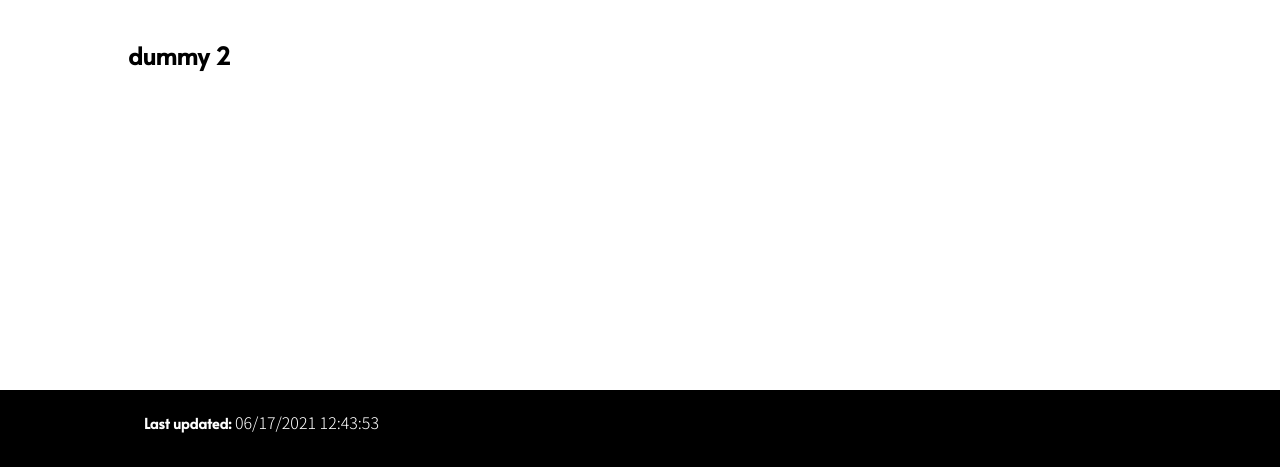
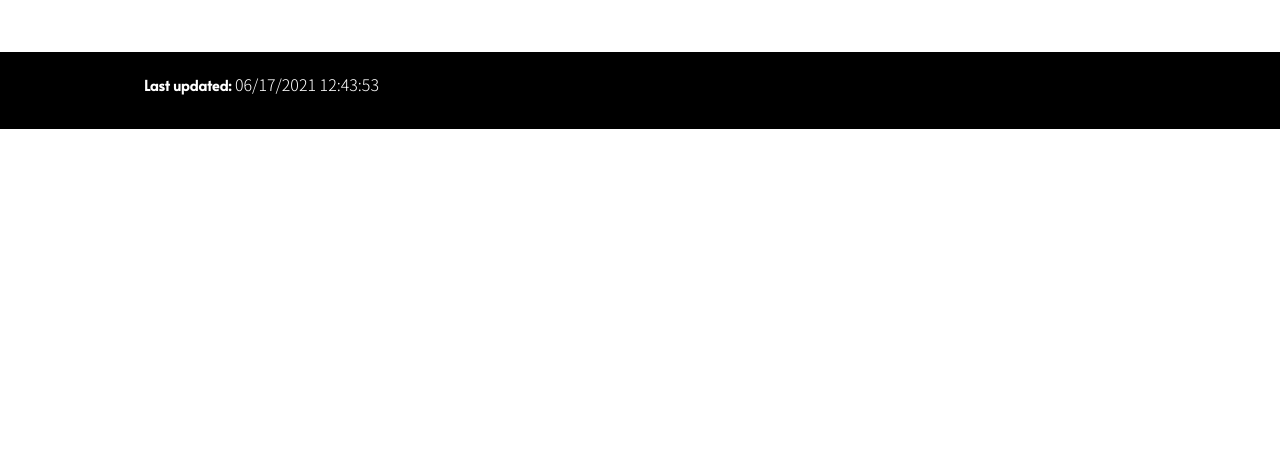
Before and after one commit to djrenot/my-test-website, a plain HTML site: page index.html in a window 1280 px wide. Shown: the part 875-1342 px from the top of the page. After the commit the page ends 1004 px from the top, so only its background shows below. Drawn offline with Linux system fonts and the light colour scheme; no server answers.

Commit message:
removed dummy div

```diff
--- a/assets/styles.scss
+++ b/assets/styles.scss
@@ -81,10 +81,6 @@ ul#list-repos{
     box-sizing: border-box;
     border-radius: 4px;
   }
-}
-
-.dummies {
-  height: 250px;
 }
 
 .menu-nav {
--- a/index.html
+++ b/index.html
@@ -46,11 +46,6 @@
       <h2 id="menu-objective">my objectives</i></h2>
       <div class="objective-list">
         <iframe src="https://docs.google.com/spreadsheets/d/e/2PACX-1vQ6imJVbBdAZLkpvRrWkNdN88e2pY4JB5Xy3DtPIwiiLi7_R4yB32gXrMEgCrzdXEPwuN5LewvVuFmb/pubhtml?gid=0&amp;single=true&amp;widget=true&amp;headers=false"></iframe>
-      </div>
-
-      <h2 id="menu-random-two">dummy 2</i></h2>
-      <div class="dummies">
-        <ul id="list-repos"></ul>
       </div>
 
     </div>
```
Also changed, not shown: assets/styles.css, 1 other file.
